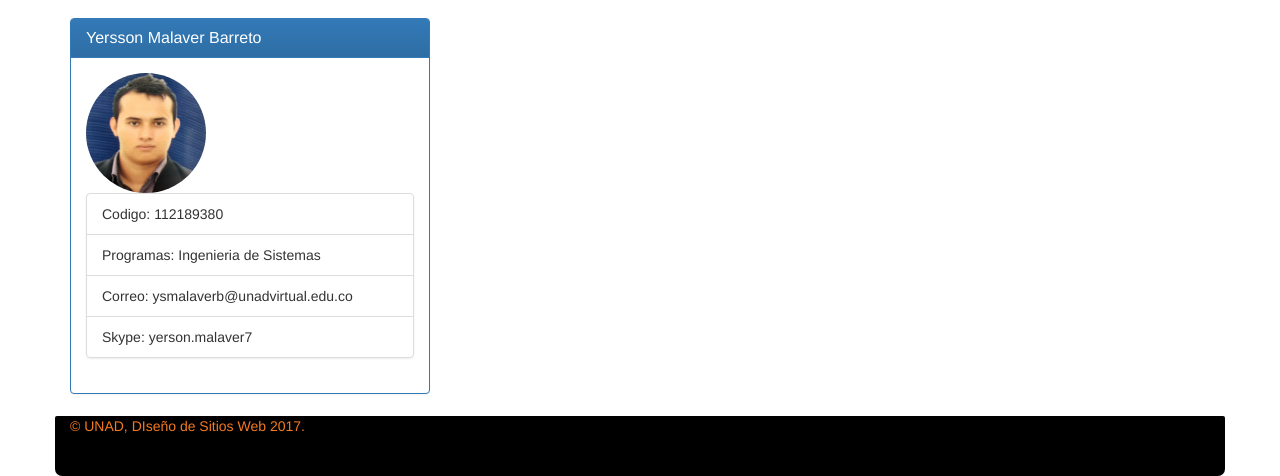
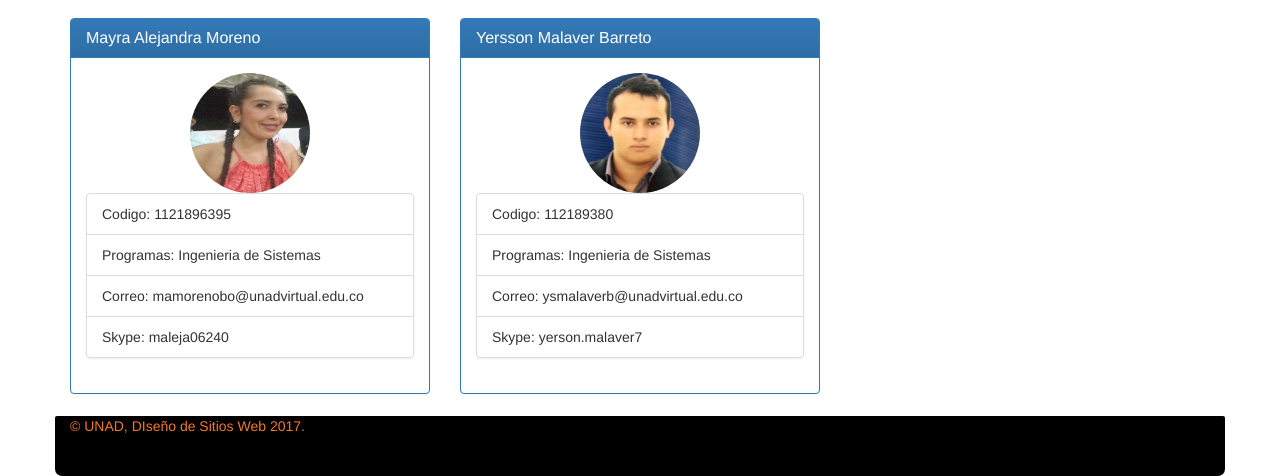
Before and after one commit to Arsensys/oviadredes, a plain HTML site: page autors.html in a window 1280 px wide. Shown: the part 324-800 px from the top of the page. Drawn offline with Linux system fonts and the light colour scheme.

Commit message:
Autor data

```diff
--- a/autors.html
+++ b/autors.html
@@ -20,14 +20,33 @@
             <div id="menu-container"> </div>
             <div class="page">
                 <div class="row">
-                    <div class="col-lg-4">
-
+                    <div class="col-lg-4 col-md-4 col-sm-6">
+                        <div class="panel panel-primary">
+                            <div class="panel-heading">
+                                <h3 class="panel-title">Mayra Alejandra Moreno</h3>
+                            </div>
+                            <div class="panel-body text-justify">
+                                <div class="text-center">
+                                    <img class="img-circle" src="img/mam.png" alt="Mayra" width="120" height="120"/>
+                                </div>
+                                <ul class="list-group">
+                                    <li class="list-group-item">Codigo: 1121896395</li>
+                                    <li class="list-group-item">Programas: Ingenieria de Sistemas</li>
+                                    <li class="list-group-item">Correo: mamorenobo@unadvirtual.edu.co</li>
+                                    <li class="list-group-item">Skype: maleja06240</li>
+                                </ul>
+                            </div>
+                        </div>
+                    </div>
+                    <div class="col-lg-4 col-md-4 col-sm-6">
                         <div class="panel panel-primary">
                             <div class="panel-heading">
                                 <h3 class="panel-title">Yersson Malaver Barreto</h3>
                             </div>
                             <div class="panel-body text-justify">
-                                <img class="img-circle" src="img/arsensys.jpg" alt="Generic placeholder image" width="120" height="120">
+                                <div class="text-center">
+                                    <img class="img-circle" src="img/arsensys.jpg" alt="Arsensys" width="120" height="120"/>
+                                </div>
                                 <ul class="list-group">
                                     <li class="list-group-item">Codigo: 112189380</li>
                                     <li class="list-group-item">Programas: Ingenieria de Sistemas</li>
```
Also changed, not shown: img/ccr.jpg (added), img/jsf.jpg (added), img/mam.png (added).
